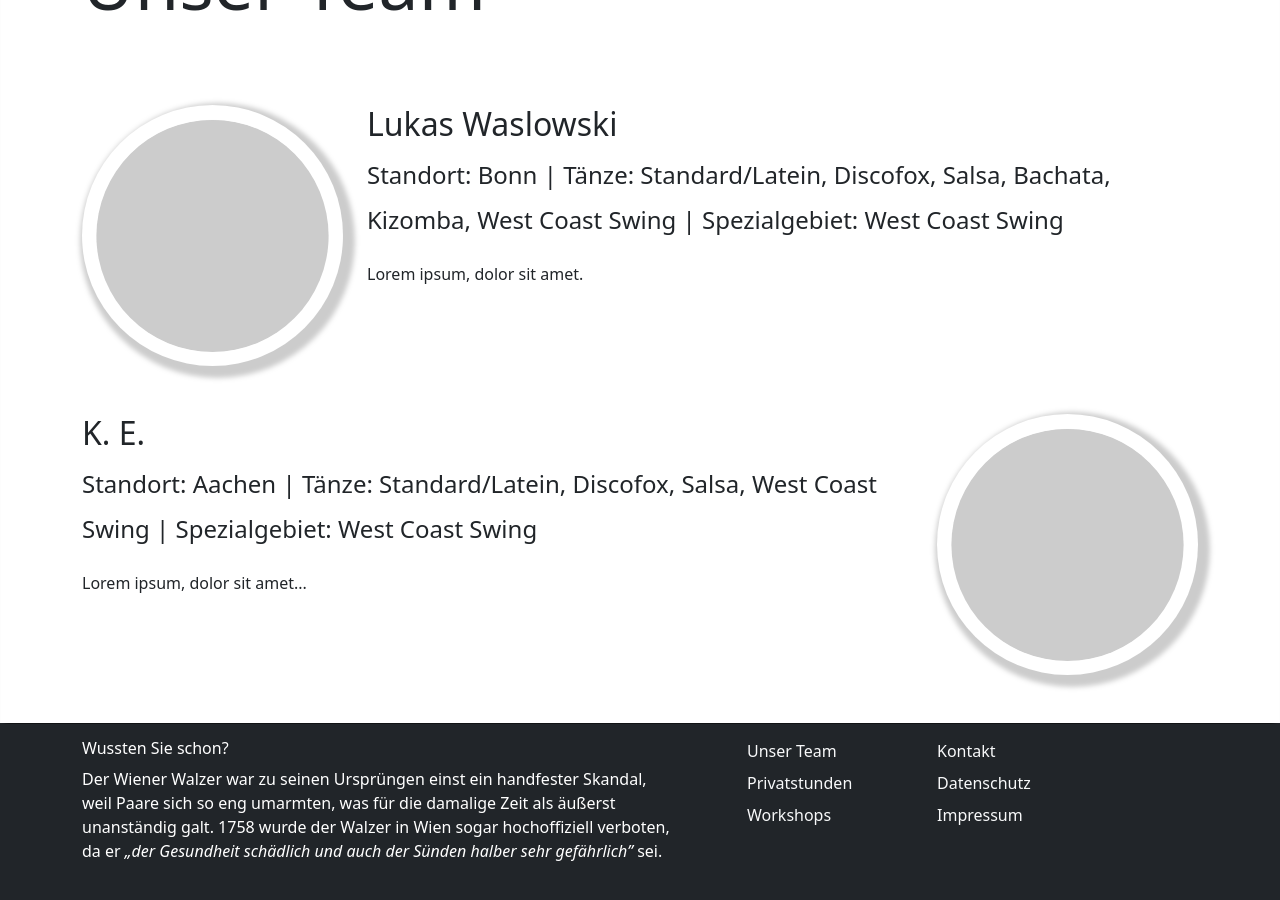
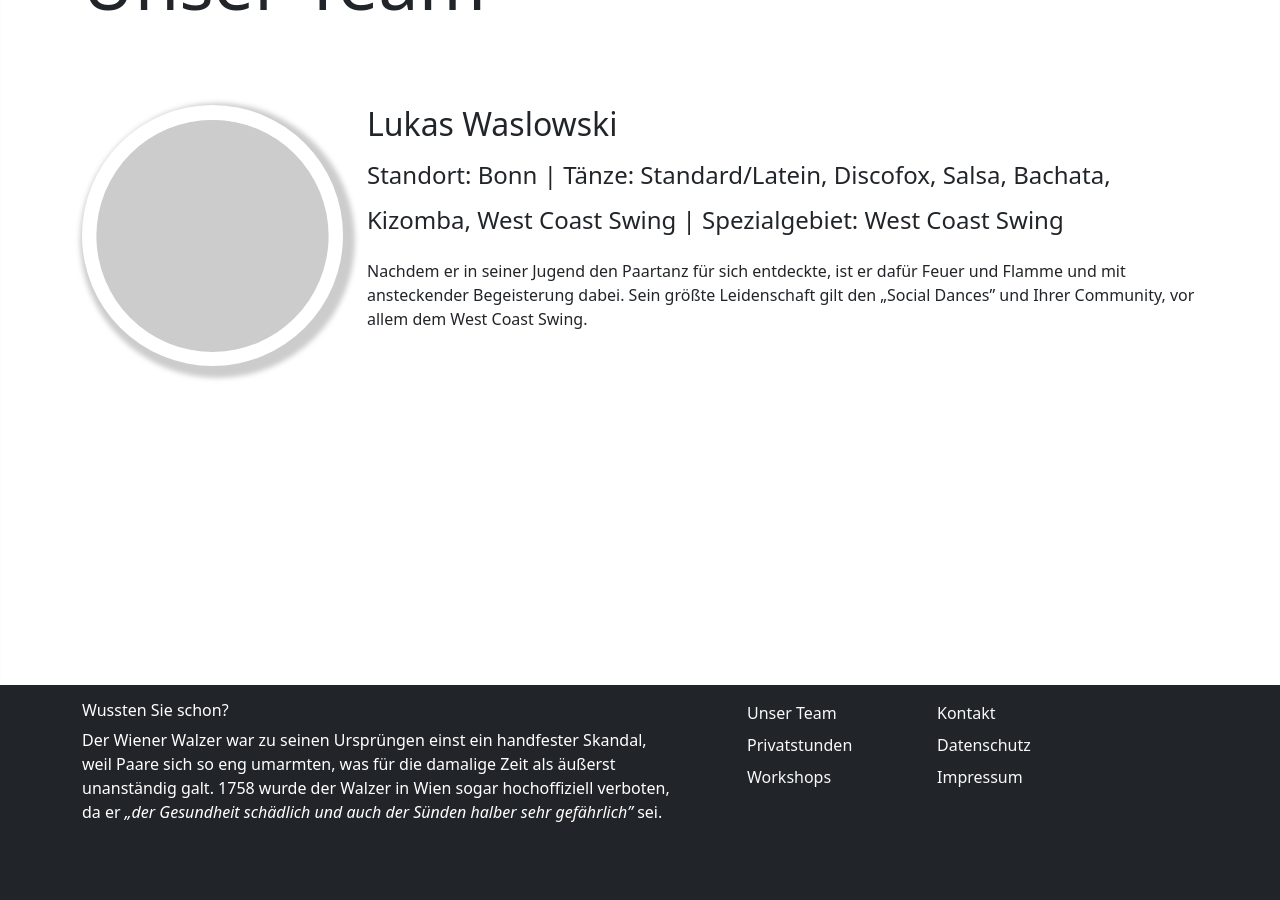
Before and after one commit to cr7pt0gr4ph7/tanzgefuehl.dance, a Jekyll site: the page built from team.html, in a window 1280 px wide and 900 px high, scrolled down 1025 px. Built offline with Jekyll 4.4.1, drawn with Linux system fonts in a browser that asks for light colours.

Commit message:
Extend the description texts on the "Our team" page

```diff
--- a/team.html
+++ b/team.html
@@ -21,18 +21,23 @@
                     | Tänze: Standard/Latein, Discofox, Salsa, Bachata, Kizomba, West Coast Swing
                     | Spezialgebiet: West Coast Swing
                 </p>
-                <p>Lorem ipsum, dolor sit amet.</p>
+                <p class="narrow-line-spacing">
+                    Nachdem er in seiner Jugend den Paartanz für sich entdeckte, ist er dafür Feuer und Flamme und mit ansteckender Begeisterung dabei.
+                    Sein größte Leidenschaft gilt den &bdquo;Social Dances&rdquo; und Ihrer Community, vor allem dem West Coast Swing.
+                </p>
             </div>
             <div class="col-lg-3 col-md-4 order-md-1">
                 <div class="circular-image">
                     <div class="circular-image-inner">
-                        <div class="image"></div>
+                        <div class="image image-placeholder"></div>
                     </div>
                 </div>
             </div>
         </div>
     </div>
 </section>
+
+{% comment %}
 <section class="section team-introduction">
     <div class="container">
         <div class="row">
@@ -43,15 +48,20 @@
                     | Tänze: Standard/Latein, Discofox, Salsa, West Coast Swing
                     | Spezialgebiet: West Coast Swing
                 </p>
-                <p>Lorem ipsum, dolor sit amet...</p>
+                <p class="narrow-line-spacing">
+                    Mit vielen Jahren Lehrerfahrung und immer noch ungebrochener Begeisterung ist sie eine Konstante, die aus der Aachener Tanzszene nicht mehr wegzudenken ist.
+                    Nach ihrer Tanzlehrerausbildung war sie schon unter anderem schon auf der AIDA und der ... unterwegs,
+                    um als DJane und Tanzlehrerin den Gästen dort die Freude an der Bewegung zur Musik näherzubringen.
+                </p>
             </div>
             <div class="col-lg-3 col-md-4">
                 <div class="circular-image">
                     <div class="circular-image-inner">
-                        <div class="image"></div>
+                        <div class="image image-placeholder"></div>
                     </div>
                 </div>
             </div>
         </div>
     </div>
 </section>
+{% endcomment %}
```
